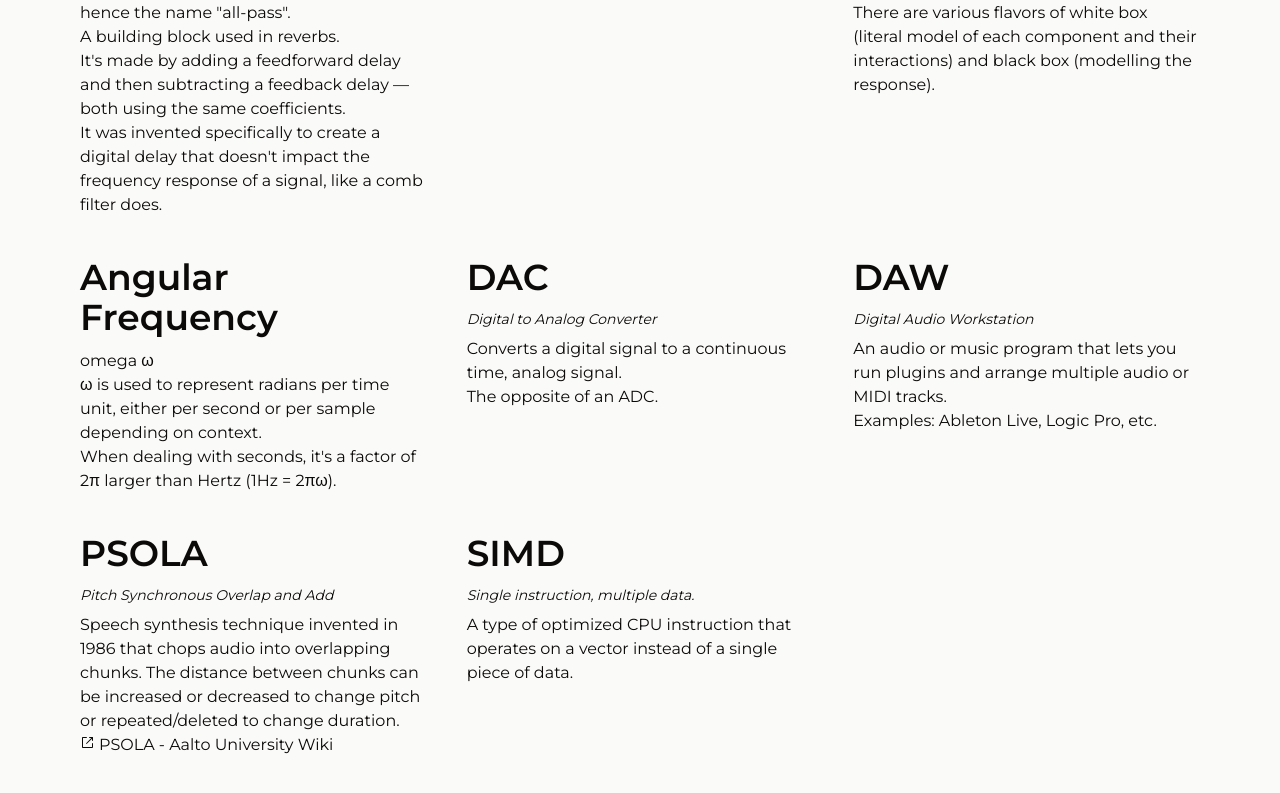
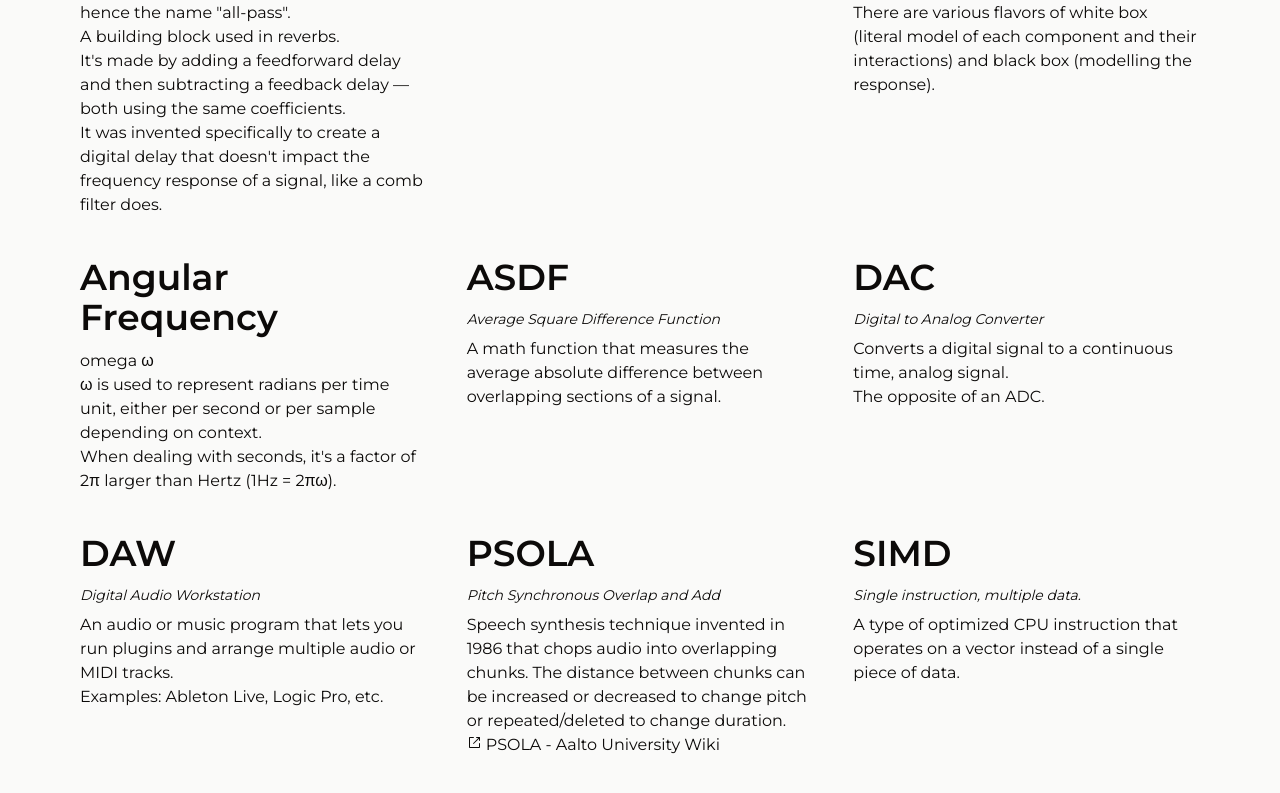
Before and after one commit to satelllte/dsp-terms, a Next.js app: page / in a window 1280 px wide. Shown: the part 779-1572 px from the top of the page. Built offline with nearby package versions, Linux system fonts and the light colour scheme.

Commit message:
terms: asdf

```diff
--- a/src/data/terms.ts
+++ b/src/data/terms.ts
@@ -68,6 +68,14 @@ export const terms: Term[] = [
 		],
 	},
 	{
+		id: 'asdf',
+		title: 'ASDF',
+		expansion: 'Average Square Difference Function',
+		paragraphs: [
+			'A math function that measures the average absolute difference between overlapping sections of a signal.',
+		],
+	},
+	{
 		id: 'dac',
 		title: 'DAC',
 		expansion: 'Digital to Analog Converter',
```
